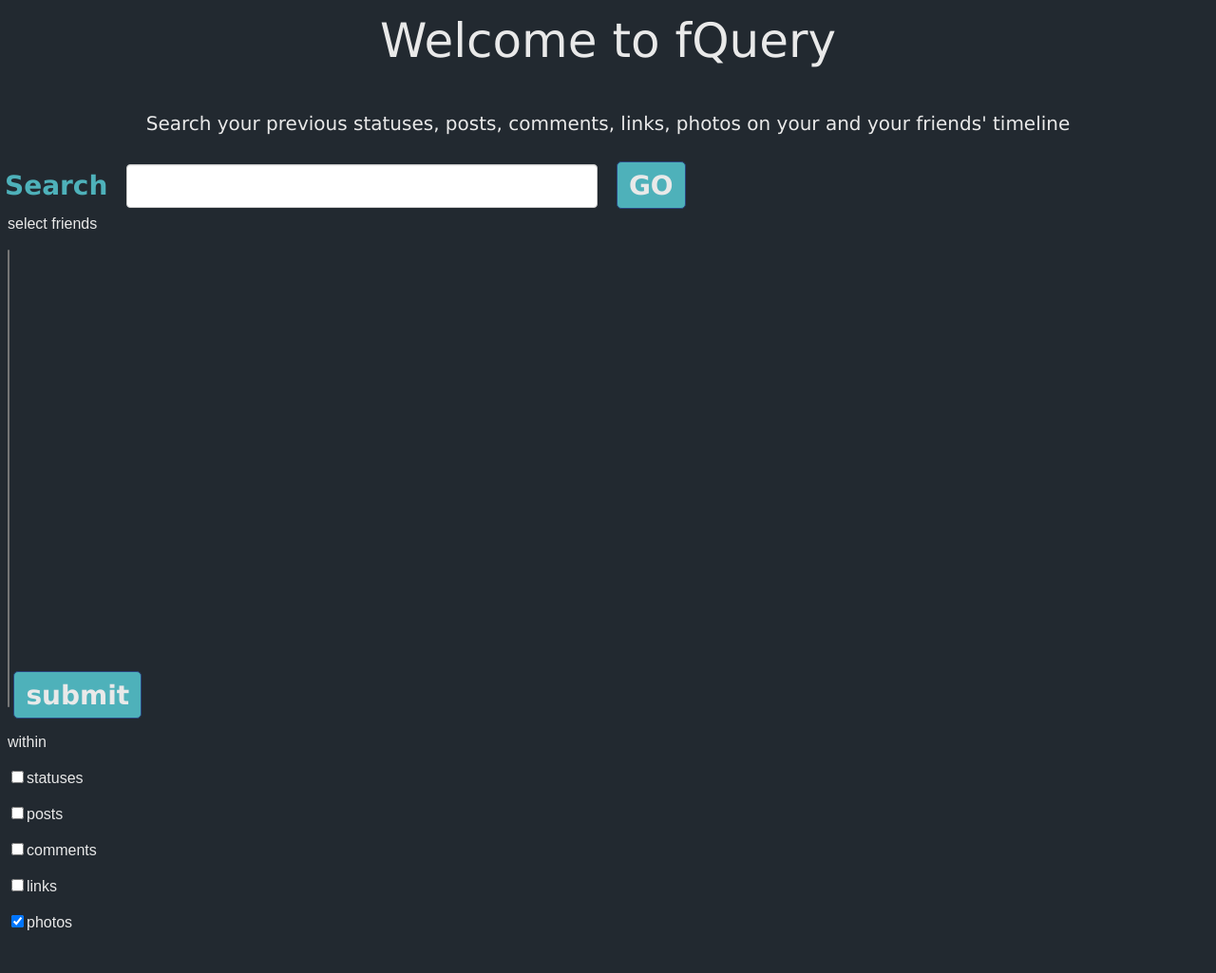
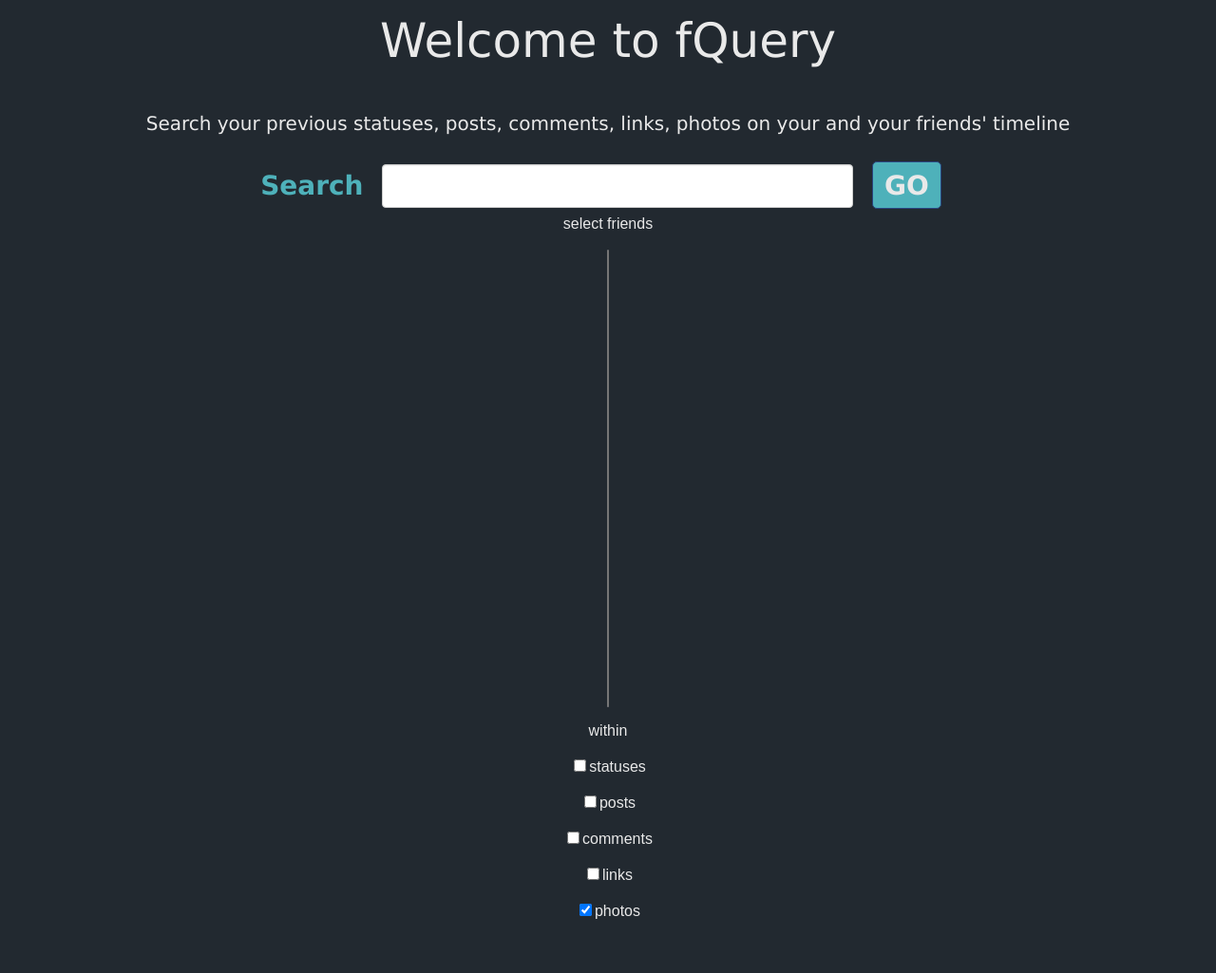
Before and after one commit to kunshao/EECS498, a Django app: page / in a window 1280 px wide. Shown: the whole page at 95% size. After the commit the page ends 968 px from the top, so only its background shows below. Run offline with Django 3.2, Linux system fonts and the light colour scheme; some libraries are stand-ins or nearby versions.

Commit message:
More css

```diff
--- a/fqueryApp/static/css/homestyle.css
+++ b/fqueryApp/static/css/homestyle.css
@@ -4,6 +4,12 @@ html {
   -ms-text-size-adjust: 100%; /* 2 */
   -webkit-text-size-adjust: 100%; /* 2 */
 }
+
+a {
+  link
+}
+  a:link {color:#FF0000;}    /* unvisited link */
+  a:visited {color:#00FF00;} /* visited link */
 
 body {
   background-color: #222930;
@@ -32,7 +38,10 @@ h2 {
   width: 450px;
 }
 
-#search{
+#search_main{
+  text-align: center;
+}
+#search_txt{
   font-family:'Lucida Grande',Tahoma,Verdana,Arial,sans-serif;
   color:#4EB1BA;
   font-size: 28px;
--- a/fqueryApp/static/js/utilities.js
+++ b/fqueryApp/static/js/utilities.js
@@ -14,8 +14,6 @@ function runmakeQuery(event){
 function makeQuery(){
     var query     = document.getElementById("txtKeyword").value;
     var content_type_flags = get_content_type_flags();
-    document.getElementById("query_content_div").innerHTML = "You searched: " + query + " within " + content_type_flags;
-    // get_selected_friend_list();
     var selected_friends = get_selected_friend_list();
     for (var i = 0; selected_friends && i < selected_friends.length; i++) {
         log('makeQuery: '+ selected_friends[i]);
--- a/fqueryApp/templates/home/home.html
+++ b/fqueryApp/templates/home/home.html
@@ -31,6 +31,12 @@
             Welcome to fQuery HOME page!
         </title>
     </head>
+
+    <style>
+    a:link {color:#E9E9E9;}    /* unvisited link */
+    a:visited {color:#4EB1BA;} /* visited link */
+    </style>
+
     <body>
         <h1>
             Welcome to fQuery
@@ -64,49 +70,39 @@
         <div id = "photo_list_div"></div>
         <div id = "link_list_div"></div>
 
-        <div>
-            <label id = "search">Search
+        <div id = "search_main">
+            <div id="header">
+            <label id = "search_txt">Search
             <input type="text" name="keyword" id="txtKeyword" onkeypress="return runmakeQuery(event)">
             <button type="button" OnClick="makeQuery()">GO</button></label>
+            </div>
+
+            <div id= "content">
+                <div id = "content_left">
                     <label>select friends</label><br>
                     <form action="form_action.asp">
                     <select id="select_friends" name="cars" multiple size=30>
-                    <!-- <option value="volvo">Volvo</option>
-                    <option value="saab">Saaasdfasdfb</option>
-                    <option value="opel">Opel</option>
-                    <option value="audi">Audi</option>
-                    <option value="opel">Opel</option>
-                    <option value="audi">Audi</option>
+                    </select>
+                    </form>
+                </div>
 
-                    <option value="opel">Opel</option>
-                    <option value="audi">Audi</option>
-
-                    <option value="opel">Opel</option>
-                    <option value="audi">Audi</option>
-                    <option value="opel">Opel</option>
-                    <option value="audi">Audi</option>
-                    <option value="opel">Opel</option>
-                    <option value="audi">Audi</option> -->
-                </select>
-                <!-- <input type="submit"> -->
-                <button type="button" OnClick="get_selected_friend_list()">submit</button>
-            </form>
+                <div id = "content_middle">
                     <label>within</label><br>
-        </div>
-        <div>
                     <label><input type="checkbox" name="content_type_box" value=1>statuses</label><br>
                     <label><input type="checkbox" name="content_type_box" value=2>posts</label><br>
                     <label><input type="checkbox" name="content_type_box" value=4>comments</label><br>
                     <label><input type="checkbox" name="content_type_box" value=8>links</label><br>
                     <label><input type="checkbox" name="content_type_box" checked=yes, value=16>photos</label><br>
-<!--             <label><input type="checkbox" name="content_type_box" value=32>notes</label><br>
-            <label><input type="checkbox" name="content_type_box" value=64>videos</label><br> -->
+                </div>
+
+                <div id = "query_response_content_div">
 
                 </div>
 
-        <div id = "query_content_div"></div>
-        <br>
-        <div id = "query_response_content_div"></div>
+            </div>
+
+
+        </div>
 
     </body>
 </html>
```
Lines whose indentation alone changed are shown as unchanged.
